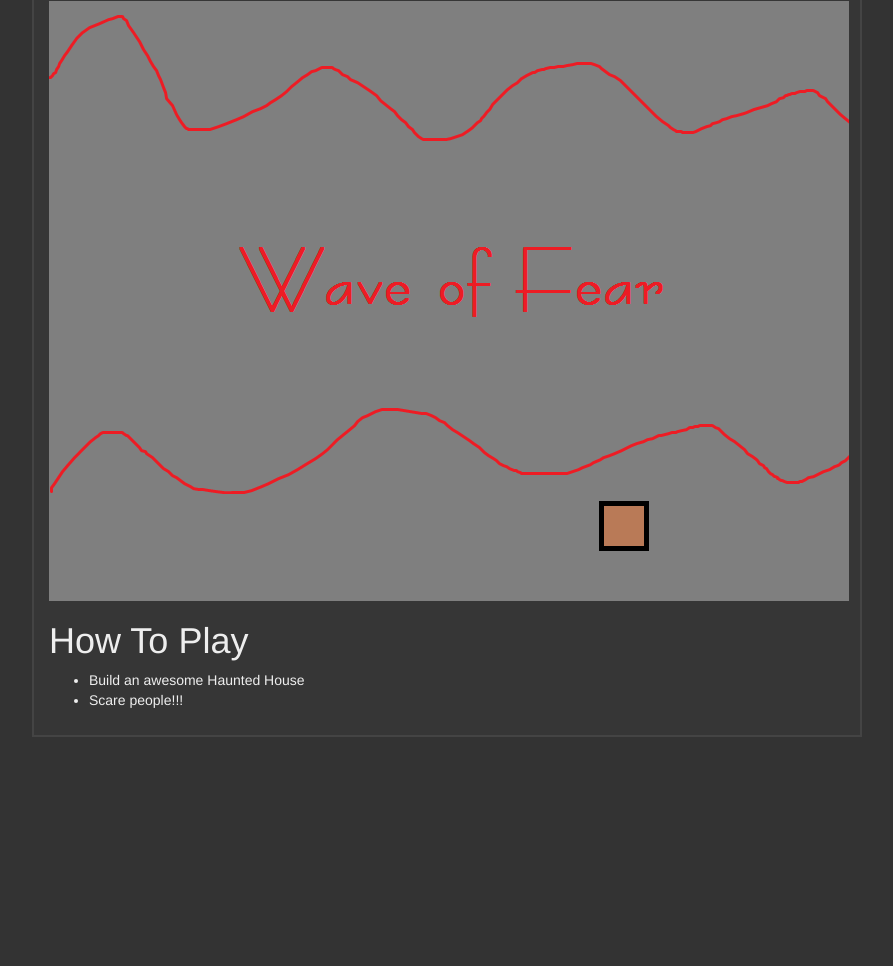
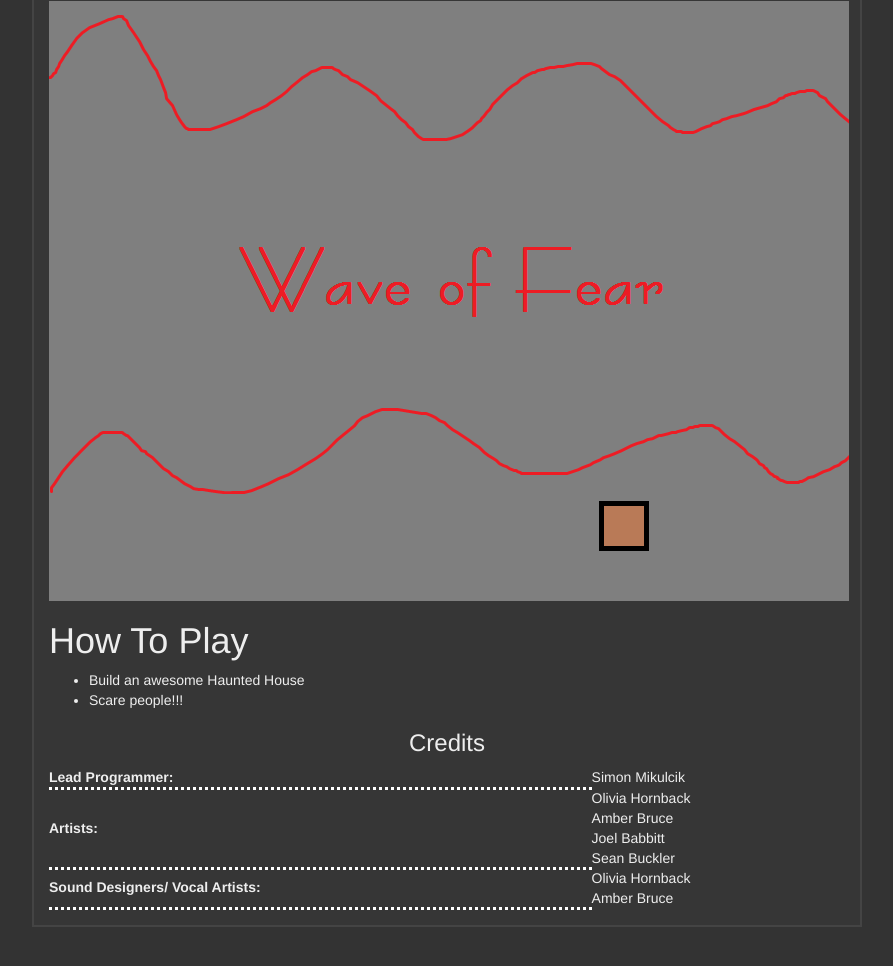
Before and after one commit to smikulcik/waveoffear, a plain HTML site: page index.html in a window 1280 px wide. Shown: the part 150-1116 px from the top of the page, without its empty margins (193-1086 px from the left). Before the commit the page ends 987 px from the top, so only its background shows below. Drawn offline with nearby package versions, Linux system fonts and the light colour scheme; animation ran at ten frames a second.

Commit message:
added credits to webpage

```diff
--- a/index.html
+++ b/index.html
@@ -25,21 +25,63 @@
 			#titlebox {
 				text-align:center;
 			}
+			h3 {
+				text-align: center;
+			}
+			table{
+				vertical-align: center;
+			}
+			th{
+				border-bottom: dotted white;
+			}
 	</style>
 </head>
 <body>
 <div class=box>
-	<h1 id=titlebox>Wave of Fear</h1>
+	<h1 id="titlebox">Wave of Fear</h1>
 </div>
 <div class=box>
 	<div id='gameDiv'></div>
-	<div id=howtoplay>
+	<div id="howtoplay">
 		<h1>How To Play</h1>
 		<ul>
 			<li>Build an awesome Haunted House</li>
 				<li>Scare people!!!</li>
 		</ul>
 	</div>
+
+	<div id = 'credits'>
+		<h3>Credits</h3>
+		<table style="width:100%">
+		  <tr>
+		    <th>Lead Programmer:</th>
+		    <td>Simon Mikulcik</td>
+		  </tr>
+		  <tr>
+		    <th rowspan="4">Artists:</th>
+		    <td>Olivia Hornback</td>
+		  </tr>
+		  <tr>
+		    <td>Amber Bruce</td>
+		  </tr>
+		  <tr>
+		    <td>Joel Babbitt</td>
+		  </tr>
+		  <tr>
+		    <td>Sean Buckler</td>
+		  </tr>
+		  <tr>
+		    <tr>
+		    <th rowspan="2">Sound Designers/ Vocal Artists:</th>
+		    <td>Olivia Hornback</td>
+		  </tr>
+		  <tr>
+		    <td>Amber Bruce</td>
+		  </tr>
+		  </tr>
+		</table>
+	</div>
+
 </div>
 
 <script>
```
